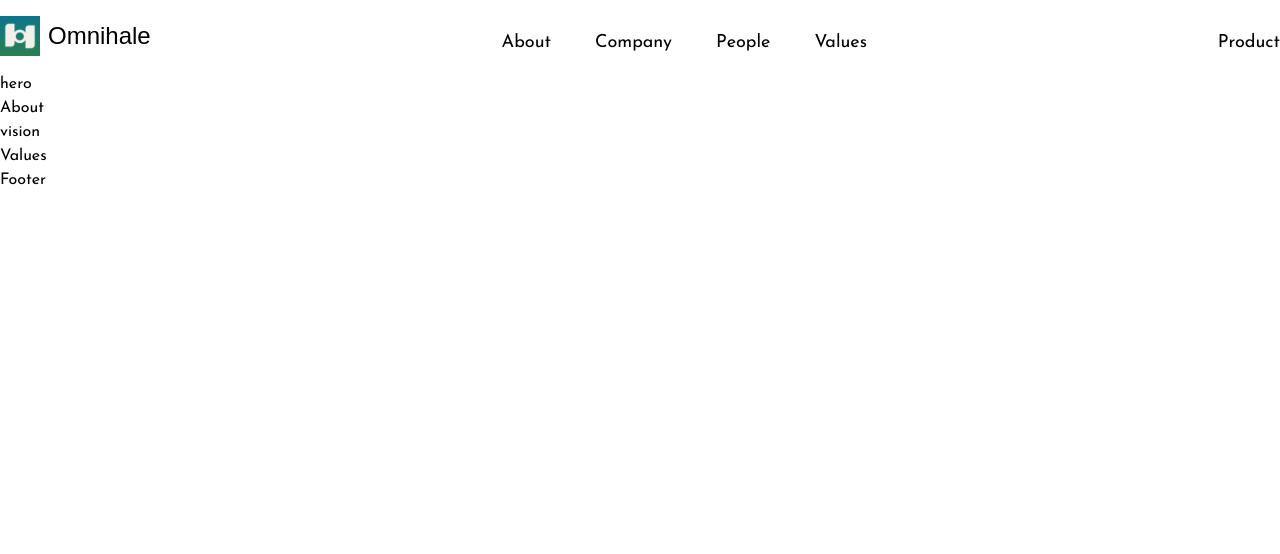
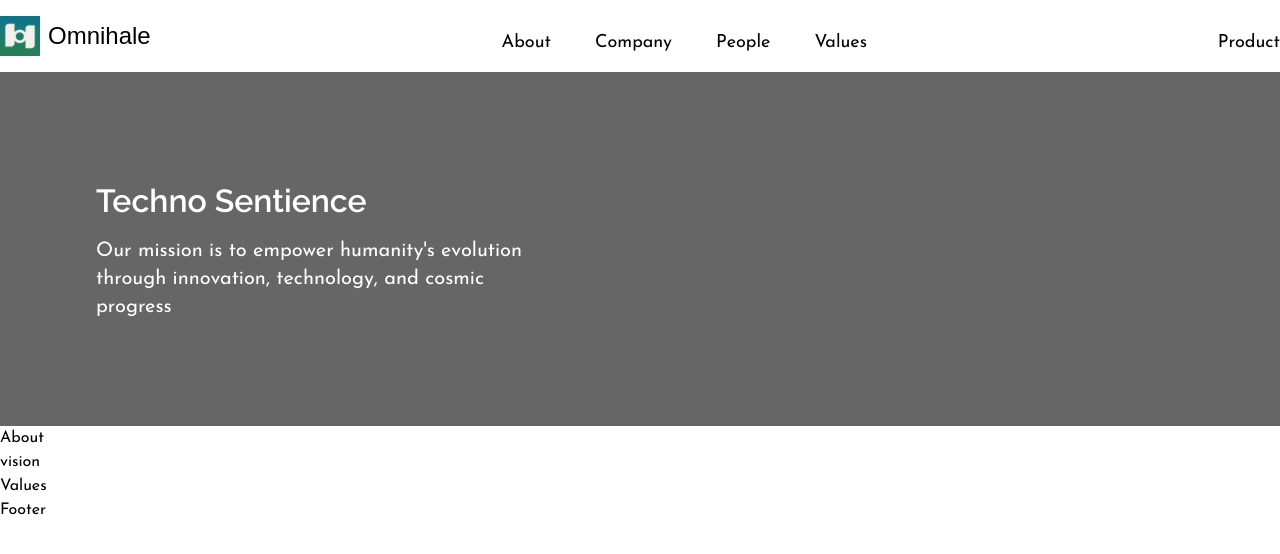
Before and after one commit to omnihale-inc/about, a Next.js app: page / in a window 1280 px wide. Shown: the top 554 px of the page. Built offline with nearby package versions, Linux system fonts and the light colour scheme; a web font is replaced by a local one.

Commit message:
feat: hero section desktop

```diff
--- a/src/app/_components/Hero.tsx
+++ b/src/app/_components/Hero.tsx
@@ -1,10 +1,26 @@
+'use client'
 import React from 'react'
+import data from '@/constants/data.json'
+import { Raleway } from 'next/font/google'
+import { motion } from "framer-motion"
+import { textVariant, staggerContainer } from '@/utils/motion'
+
+const raleWay = Raleway({ subsets: ['latin'], weight: '600' })
 
 const Hero = () => {
   return (
-    <div className='hidden lg:flex'>
-      hero
-    </div>
+    <motion.div
+      variants={staggerContainer()}
+      initial="hidden"
+      whileInView="show"
+      className='hidden lg:flex h-[44.27vh] bg-hero-desk bg-no-repeat bg-cover relative'>
+      <div className='absolute top-0 right-0 bg-black px-24 w-full left-0 bottom-0 bg-opacity-60 flex flex-col justify-center items-start'>
+        <motion.div className='text-white w-[40%] flex flex-col gap-y-3'>
+          <motion.h1 variants={textVariant(1.1)} className={`${raleWay.className} text-[2rem] font-semibold`}>{data.heroSection.title}</motion.h1>
+          <motion.p variants={textVariant(1.5)} className='text-xl'>{data.heroSection.description}</motion.p>
+        </motion.div>
+      </div>
+    </motion.div>
   )
 }
 
```
